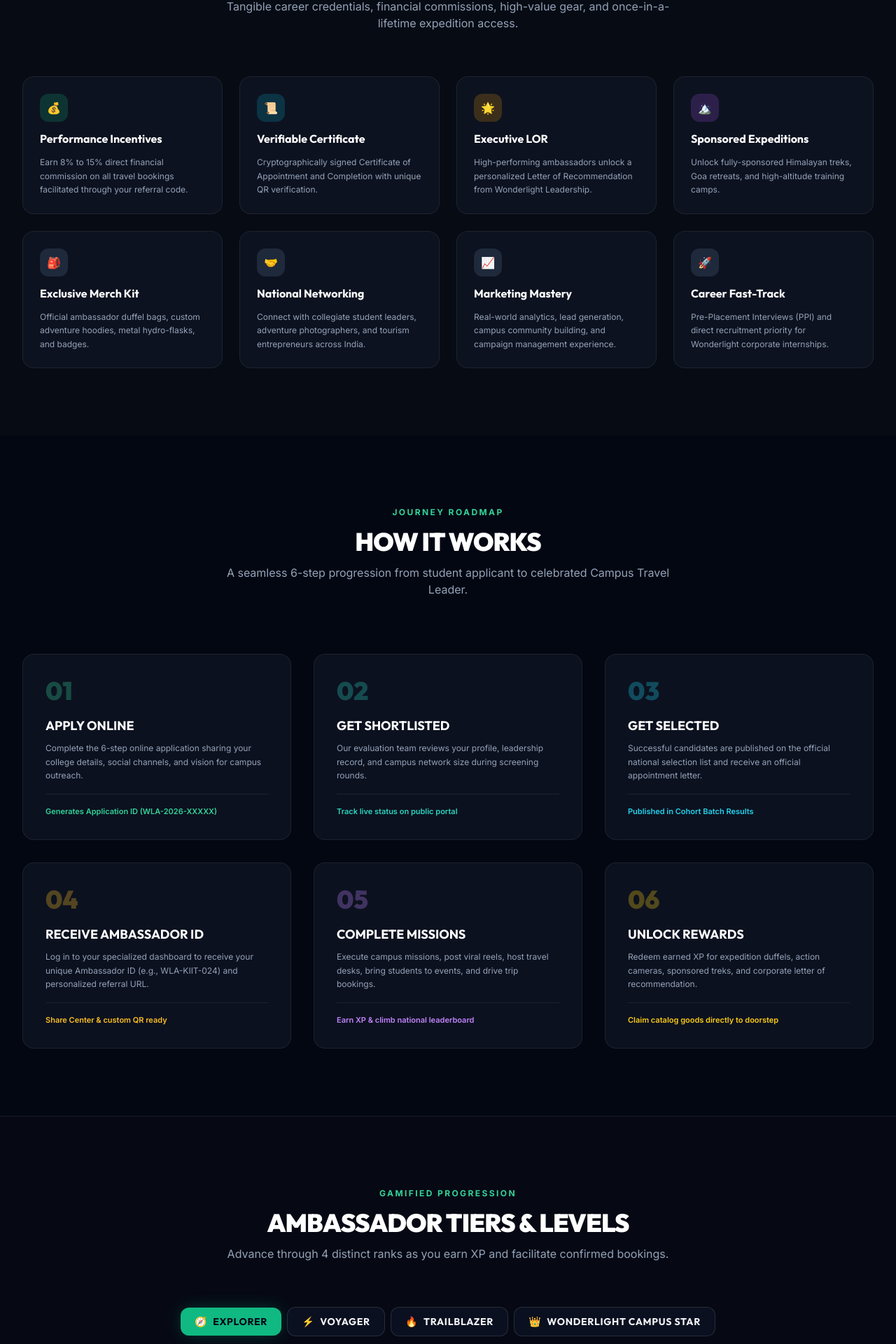
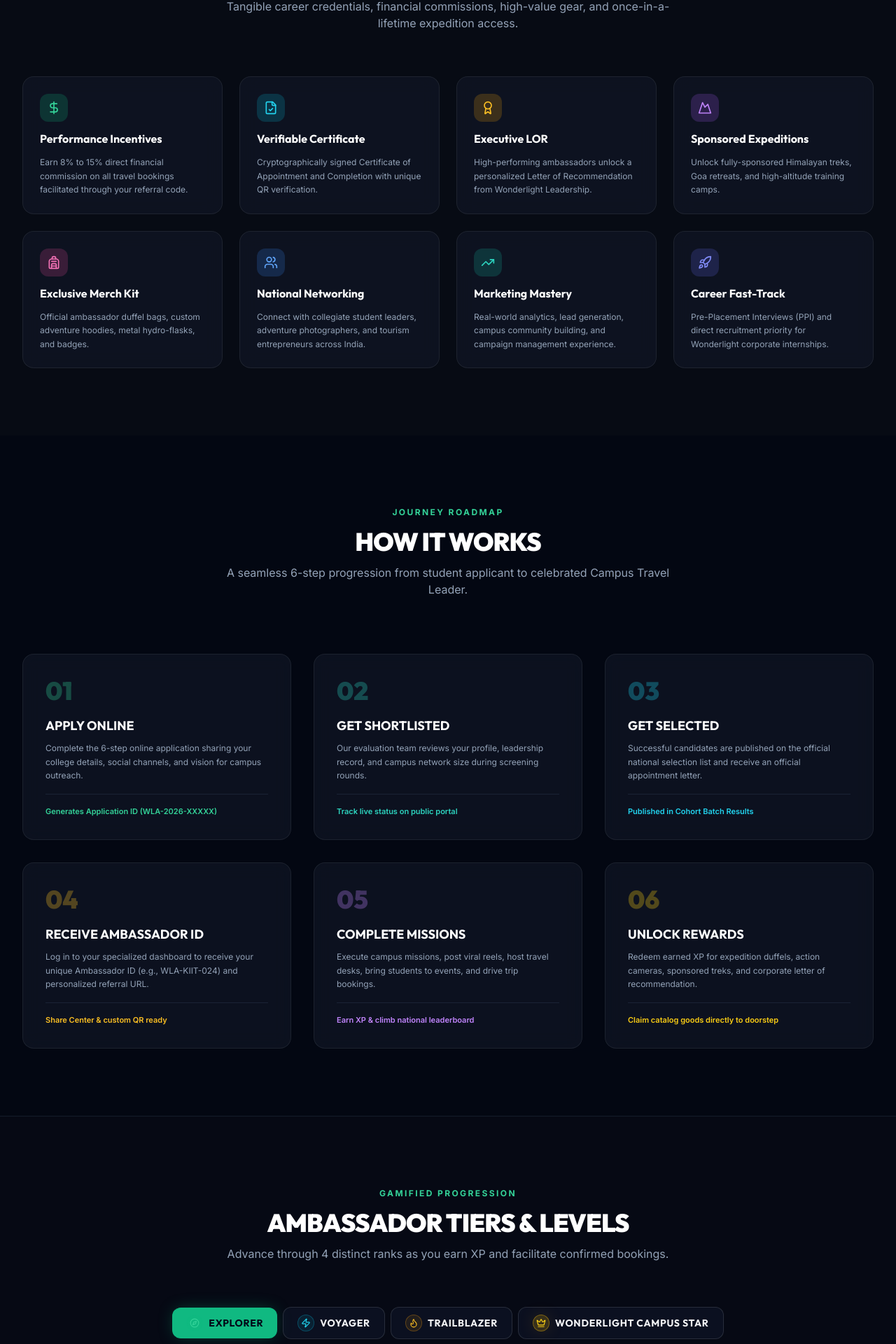
Before and after one commit to hitakankshibehera/Wonderlight-Adventure-Campus-Ambassador-program-, a Next.js app: page /campus-ambassador in a window 1280 px wide. Shown: the part 3555-5475 px from the top of the page at 70% size. Built offline with nearby package versions, Linux system fonts and the light colour scheme; no server answers.

Commit message:
style: Upgrade cartoonish emojis to high-end realistic Lucide vector icons and badge containers

```diff
--- a/src/app/ambassador/dashboard/page.tsx
+++ b/src/app/ambassador/dashboard/page.tsx
@@ -24,6 +24,7 @@
 import { dbService } from '@/lib/services/db';
 import { useAuth } from '@/lib/services/authContext';
 import { LEVEL_CONFIGS } from '@/lib/services/seedData';
+import { LevelBadgeIcon } from '@/components/ui/LevelBadgeIcon';
 import { AnnouncementRecord, Mission, EventItem } from '@/types';
 
 export default function AmbassadorDashboardPage() {
@@ -146,7 +147,7 @@
         <div className="mt-8 pt-6 border-t border-slate-800/80 space-y-2">
           <div className="flex items-center justify-between text-xs">
             <div className="flex items-center gap-2">
-              <span className="text-sm">{levelCfg.badge}</span>
+              <LevelBadgeIcon level={profile.level} size="sm" />
               <span className="font-bold text-white uppercase">{levelCfg.name}</span>
               <span className="text-slate-400">({profile.xp.toLocaleString()} XP)</span>
             </div>
--- a/src/app/campus-ambassador/page.tsx
+++ b/src/app/campus-ambassador/page.tsx
@@ -24,10 +24,18 @@
   Clock,
   Ticket,
   Lock,
+  DollarSign,
+  FileCheck,
+  Mountain,
+  Backpack,
+  Rocket,
+  Zap,
+  Crown,
 } from 'lucide-react';
 import { dbService } from '@/lib/services/db';
 import { CMSConfig, EventItem, Mission, Ambassador } from '@/types';
 import { LEVEL_CONFIGS } from '@/lib/services/seedData';
+import { LevelBadgeIcon } from '@/components/ui/LevelBadgeIcon';
 
 export default function CampusAmbassadorLandingPage() {
   const [cms, setCms] = useState<CMSConfig>(dbService.getCMSConfig());
@@ -429,7 +437,7 @@
             <div className="grid grid-cols-1 sm:grid-cols-2 lg:grid-cols-4 gap-6">
               <div className="glass-card p-6 rounded-2xl space-y-3 border-emerald-500/20">
                 <div className="w-10 h-10 rounded-xl bg-emerald-500/20 text-emerald-400 flex items-center justify-center font-bold">
-                  💰
+                  <DollarSign className="w-5 h-5" />
                 </div>
                 <h3 className="font-display font-bold text-white text-base">Performance Incentives</h3>
                 <p className="text-xs text-slate-400 leading-relaxed">
@@ -439,7 +447,7 @@
 
               <div className="glass-card p-6 rounded-2xl space-y-3 border-cyan-500/20">
                 <div className="w-10 h-10 rounded-xl bg-cyan-500/20 text-cyan-400 flex items-center justify-center font-bold">
-                  📜
+                  <FileCheck className="w-5 h-5" />
                 </div>
                 <h3 className="font-display font-bold text-white text-base">Verifiable Certificate</h3>
                 <p className="text-xs text-slate-400 leading-relaxed">
@@ -449,7 +457,7 @@
 
               <div className="glass-card p-6 rounded-2xl space-y-3 border-amber-500/20">
                 <div className="w-10 h-10 rounded-xl bg-amber-500/20 text-amber-400 flex items-center justify-center font-bold">
-                  🌟
+                  <Award className="w-5 h-5" />
                 </div>
                 <h3 className="font-display font-bold text-white text-base">Executive LOR</h3>
                 <p className="text-xs text-slate-400 leading-relaxed">
@@ -459,7 +467,7 @@
 
               <div className="glass-card p-6 rounded-2xl space-y-3 border-purple-500/20">
                 <div className="w-10 h-10 rounded-xl bg-purple-500/20 text-purple-400 flex items-center justify-center font-bold">
-                  🏔️
+                  <Mountain className="w-5 h-5" />
                 </div>
                 <h3 className="font-display font-bold text-white text-base">Sponsored Expeditions</h3>
                 <p className="text-xs text-slate-400 leading-relaxed">
@@ -467,9 +475,9 @@
                 </p>
               </div>
 
-              <div className="glass-card p-6 rounded-2xl space-y-3 border-slate-700/40">
-                <div className="w-10 h-10 rounded-xl bg-slate-800 text-slate-300 flex items-center justify-center font-bold">
-                  🎒
+              <div className="glass-card p-6 rounded-2xl space-y-3 border-pink-500/20">
+                <div className="w-10 h-10 rounded-xl bg-pink-500/20 text-pink-400 flex items-center justify-center font-bold">
+                  <Backpack className="w-5 h-5" />
                 </div>
                 <h3 className="font-display font-bold text-white text-base">Exclusive Merch Kit</h3>
                 <p className="text-xs text-slate-400 leading-relaxed">
@@ -477,9 +485,9 @@
                 </p>
               </div>
 
-              <div className="glass-card p-6 rounded-2xl space-y-3 border-slate-700/40">
-                <div className="w-10 h-10 rounded-xl bg-slate-800 text-slate-300 flex items-center justify-center font-bold">
-                  🤝
+              <div className="glass-card p-6 rounded-2xl space-y-3 border-blue-500/20">
+                <div className="w-10 h-10 rounded-xl bg-blue-500/20 text-blue-400 flex items-center justify-center font-bold">
+                  <Users className="w-5 h-5" />
                 </div>
                 <h3 className="font-display font-bold text-white text-base">National Networking</h3>
                 <p className="text-xs text-slate-400 leading-relaxed">
@@ -487,9 +495,9 @@
                 </p>
               </div>
 
-              <div className="glass-card p-6 rounded-2xl space-y-3 border-slate-700/40">
-                <div className="w-10 h-10 rounded-xl bg-slate-800 text-slate-300 flex items-center justify-center font-bold">
-                  📈
+              <div className="glass-card p-6 rounded-2xl space-y-3 border-teal-500/20">
+                <div className="w-10 h-10 rounded-xl bg-teal-500/20 text-teal-400 flex items-center justify-center font-bold">
+                  <TrendingUp className="w-5 h-5" />
                 </div>
                 <h3 className="font-display font-bold text-white text-base">Marketing Mastery</h3>
                 <p className="text-xs text-slate-400 leading-relaxed">
@@ -497,9 +505,9 @@
                 </p>
               </div>
 
-              <div className="glass-card p-6 rounded-2xl space-y-3 border-slate-700/40">
-                <div className="w-10 h-10 rounded-xl bg-slate-800 text-slate-300 flex items-center justify-center font-bold">
-                  🚀
+              <div className="glass-card p-6 rounded-2xl space-y-3 border-indigo-500/20">
+                <div className="w-10 h-10 rounded-xl bg-indigo-500/20 text-indigo-400 flex items-center justify-center font-bold">
+                  <Rocket className="w-5 h-5" />
                 </div>
                 <h3 className="font-display font-bold text-white text-base">Career Fast-Track</h3>
                 <p className="text-xs text-slate-400 leading-relaxed">
@@ -631,7 +639,7 @@
                         : 'glass-input text-slate-300 hover:text-white'
                     }`}
                   >
-                    <span>{cfg.badge}</span>
+                    <LevelBadgeIcon level={lvlKey} size="sm" />
                     <span>{cfg.name}</span>
                   </button>
                 );
@@ -649,7 +657,7 @@
                         <span>Tier Milestone</span>
                       </div>
                       <h3 className="text-3xl font-display font-black text-white flex items-center gap-3">
-                        <span>{current.badge}</span>
+                        <LevelBadgeIcon level={activeLevelTab} size="lg" />
                         <span>{current.name}</span>
                       </h3>
                       <p className="text-sm text-slate-300">
--- /dev/null
+++ b/src/components/ui/LevelBadgeIcon.tsx
@@ -0,0 +1,58 @@
+'use client';
+
+import React from 'react';
+import { Compass, Zap, Flame, Crown, Award, Star } from 'lucide-react';
+import { AmbassadorLevel } from '@/types';
+
+interface LevelBadgeIconProps {
+  level: AmbassadorLevel | string;
+  size?: 'sm' | 'md' | 'lg';
+  className?: string;
+  showName?: boolean;
+}
+
+export const LevelBadgeIcon: React.FC<LevelBadgeIconProps> = ({
+  level,
+  size = 'md',
+  className = '',
+  showName = false,
+}) => {
+  const normLevel = (level || '').toUpperCase();
+
+  let icon = <Compass className="w-4 h-4 text-emerald-400" />;
+  let badgeBg = 'bg-emerald-500/10 border-emerald-500/30 text-emerald-400';
+  let name = 'Explorer';
+
+  if (normLevel === 'VOYAGER') {
+    icon = <Zap className="w-4 h-4 text-cyan-400" />;
+    badgeBg = 'bg-cyan-500/10 border-cyan-500/30 text-cyan-400';
+    name = 'Voyager';
+  } else if (normLevel === 'TRAILBLAZER') {
+    icon = <Flame className="w-4 h-4 text-amber-400" />;
+    badgeBg = 'bg-amber-500/10 border-amber-500/30 text-amber-400';
+    name = 'Trailblazer';
+  } else if (normLevel === 'WONDERLIGHT_CAMPUS_STAR' || normLevel === 'STAR') {
+    icon = <Crown className="w-4 h-4 text-yellow-400" />;
+    badgeBg = 'bg-yellow-500/20 border-yellow-500/40 text-yellow-300 shadow-glow-gold';
+    name = 'Campus Star';
+  }
+
+  const sizeClasses =
+    size === 'sm'
+      ? 'w-6 h-6 p-1 text-xs'
+      : size === 'lg'
+      ? 'w-10 h-10 p-2 text-base'
+      : 'w-8 h-8 p-1.5 text-sm';
+
+  return (
+    <div className={`inline-flex items-center gap-2 ${className}`}>
+      <div
+        className={`rounded-xl border flex items-center justify-center transition-all ${badgeBg} ${sizeClasses}`}
+        title={name}
+      >
+        {icon}
+      </div>
+      {showName && <span className="font-display font-bold uppercase">{name}</span>}
+    </div>
+  );
+};
```
